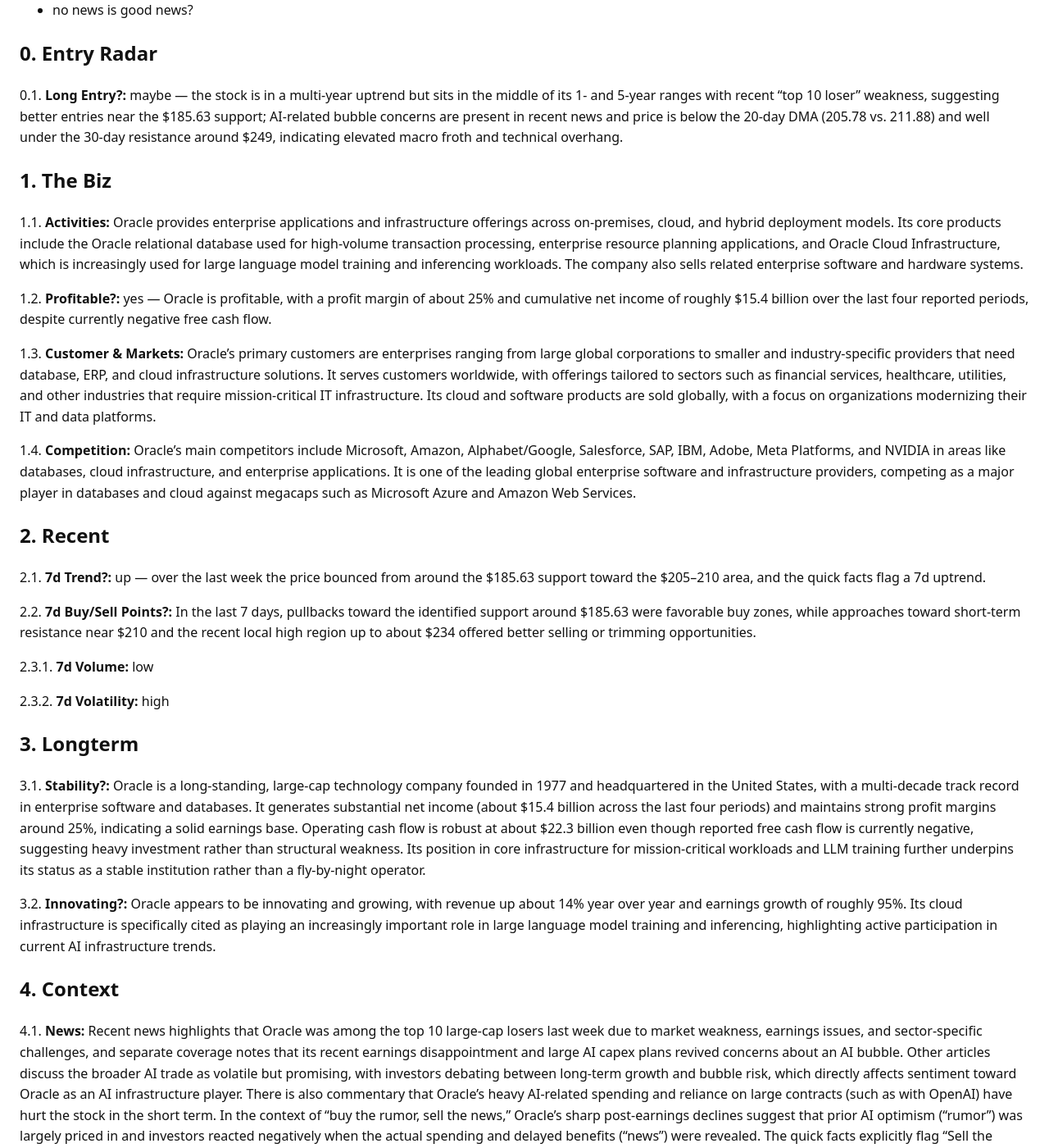
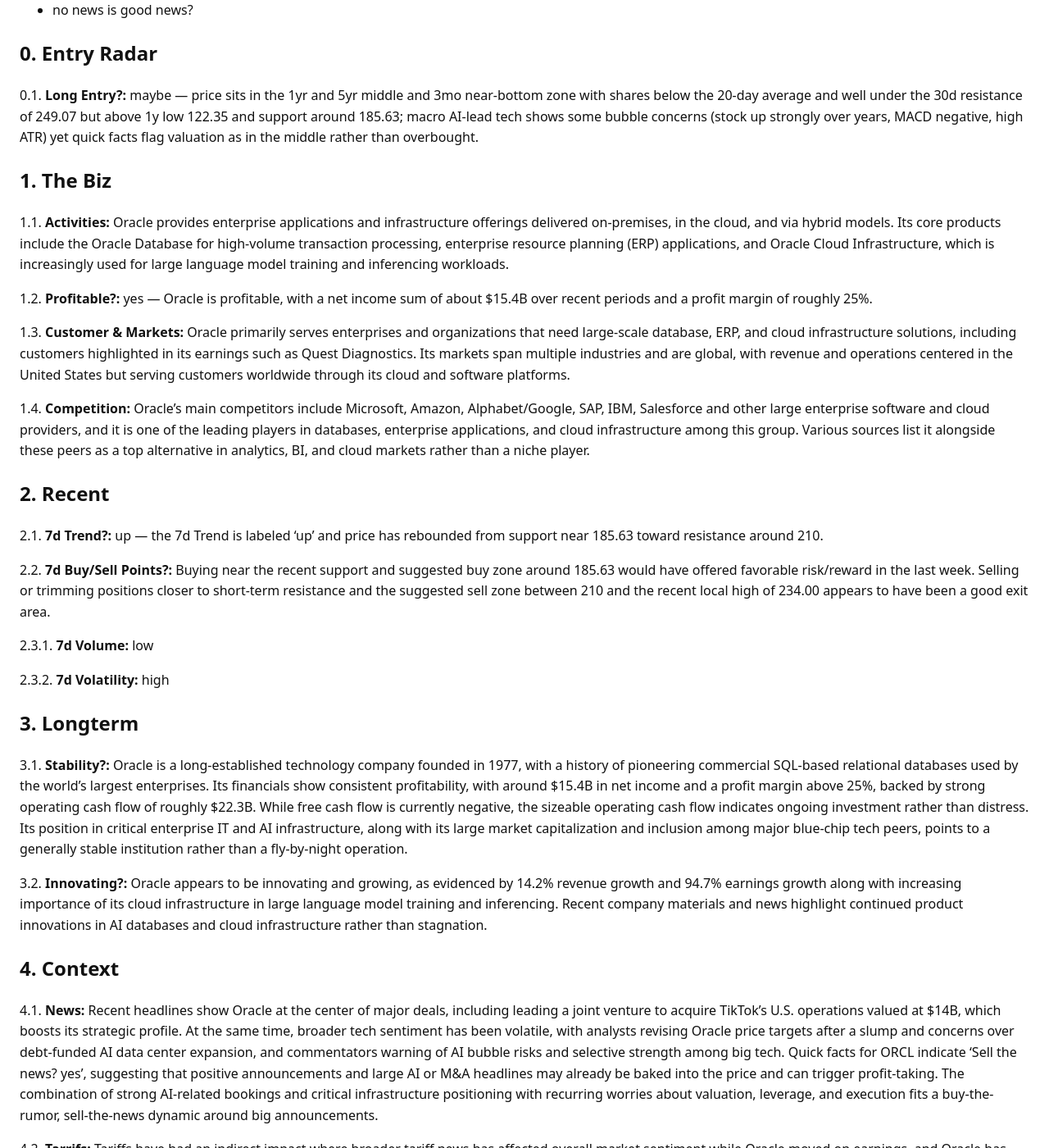
Before and after one commit to ryness/stonks, a Jekyll site: the page built from _reports/ORCL.md, in a window 1280 px wide and 1400 px high, scrolled down 735 px. Shown: the whole window at 82% size. Built offline with Jekyll 4.4.1, drawn with Linux system fonts in a browser that asks for light colours; some of the changed text lies outside the part shown.

Commit message:
Update report: rotation+GodsEye

```diff
--- a/_reports/ORCL.md
+++ b/_reports/ORCL.md
@@ -2,11 +2,11 @@
 layout: default
 title: "ORCL Stock Report"
 ticker: "ORCL"
-date: 2025-12-16
-generated_at: 2025-12-16T05:23:12.525801+00:00
-runtime_seconds: 25.48
+date: 2025-12-20
+generated_at: 2025-12-20T20:20:57.823795+00:00
+runtime_seconds: 21.32
 raw_markdown: |
-  **Generated:** <time class="js-local-time" datetime="2025-12-16T05:23:12.525801+00:00">2025-12-16 05:23 UTC</time> (runtime 25.48s)
+  **Generated:** <time class="js-local-time" datetime="2025-12-20T20:20:57.823795+00:00">2025-12-20 20:20 UTC</time> (runtime 21.32s)
 
   ![Oracle Corp logo](https://ryness.github.io/stonks/assets/logos/ORCL.svg)
 
@@ -53,23 +53,23 @@ raw_markdown: |
 
   ## 0. Entry Radar
 
-  0.1. **Long Entry?:** maybe — the stock is in a multi‑year uptrend but sits in the middle of its 1‑ and 5‑year ranges with recent "top 10 loser" weakness, suggesting better entries near the $185.63 support; AI‑related bubble concerns are present in recent news and price is below the 20‑day DMA (205.78 vs. 211.88) and well under the 30‑day resistance around $249, indicating elevated macro froth and technical overhang.
+  0.1. **Long Entry?:** maybe — price sits in the 1yr and 5yr middle and 3mo near-bottom zone with shares below the 20-day average and well under the 30d resistance of 249.07 but above 1y low 122.35 and support around 185.63; macro AI-lead tech shows some bubble concerns (stock up strongly over years, MACD negative, high ATR) yet quick facts flag valuation as in the middle rather than overbought.
 
   ## 1. The Biz
 
-  1.1. **Activities:** Oracle provides enterprise applications and infrastructure offerings across on‑premises, cloud, and hybrid deployment models. Its core products include the Oracle relational database used for high‑volume transaction processing, enterprise resource planning applications, and Oracle Cloud Infrastructure, which is increasingly used for large language model training and inferencing workloads. The company also sells related enterprise software and hardware systems.
+  1.1. **Activities:** Oracle provides enterprise applications and infrastructure offerings delivered on-premises, in the cloud, and via hybrid models. Its core products include the Oracle Database for high-volume transaction processing, enterprise resource planning (ERP) applications, and Oracle Cloud Infrastructure, which is increasingly used for large language model training and inferencing workloads.
 
-  1.2. **Profitable?:** yes — Oracle is profitable, with a profit margin of about 25% and cumulative net income of roughly $15.4 billion over the last four reported periods, despite currently negative free cash flow.
+  1.2. **Profitable?:** yes — Oracle is profitable, with a net income sum of about $15.4B over recent periods and a profit margin of roughly 25%.
 
-  1.3. **Customer & Markets:** Oracle's primary customers are enterprises ranging from large global corporations to smaller and industry‑specific providers that need database, ERP, and cloud infrastructure solutions. It serves customers worldwide, with offerings tailored to sectors such as financial services, healthcare, utilities, and other industries that require mission‑critical IT infrastructure. Its cloud and software products are sold globally, with a focus on organizations modernizing their IT and data platforms.
+  1.3. **Customer & Markets:** Oracle primarily serves enterprises and organizations that need large-scale database, ERP, and cloud infrastructure solutions, including customers highlighted in its earnings such as Quest Diagnostics. Its markets span multiple industries and are global, with revenue and operations centered in the United States but serving customers worldwide through its cloud and software platforms.
 
-  1.4. **Competition:** Oracle's main competitors include Microsoft, Amazon, Alphabet/Google, Salesforce, SAP, IBM, Adobe, Meta Platforms, and NVIDIA in areas like databases, cloud infrastructure, and enterprise applications. It is one of the leading global enterprise software and infrastructure providers, competing as a major player in databases and cloud against megacaps such as Microsoft Azure and Amazon Web Services.
+  1.4. **Competition:** Oracle's main competitors include Microsoft, Amazon, Alphabet/Google, SAP, IBM, Salesforce and other large enterprise software and cloud providers, and it is one of the leading players in databases, enterprise applications, and cloud infrastructure among this group. Various sources list it alongside these peers as a top alternative in analytics, BI, and cloud markets rather than a niche player.
 
   ## 2. Recent
 
-  2.1. **7d Trend?:** up — over the last week the price bounced from around the $185.63 support toward the $205–210 area, and the quick facts flag a 7d uptrend.
+  2.1. **7d Trend?:** up — the 7d Trend is labeled 'up' and price has rebounded from support near 185.63 toward resistance around 210.
 
-  2.2. **7d Buy/Sell Points?:** In the last 7 days, pullbacks toward the identified support around $185.63 were favorable buy zones, while approaches toward short‑term resistance near $210 and the recent local high region up to about $234 offered better selling or trimming opportunities.
+  2.2. **7d Buy/Sell Points?:** Buying near the recent support and suggested buy zone around 185.63 would have offered favorable risk/reward in the last week. Selling or trimming positions closer to short-term resistance and the suggested sell zone between 210 and the recent local high of 234.00 appears to have been a good exit area.
 
   2.3.1. **7d Volume:** low
 
@@ -77,15 +77,15 @@ raw_markdown: |
 
   ## 3. Longterm
 
-  3.1. **Stability?:** Oracle is a long‑standing, large‑cap technology company founded in 1977 and headquartered in the United States, with a multi‑decade track record in enterprise software and databases. It generates substantial net income (about $15.4 billion across the last four periods) and maintains strong profit margins around 25%, indicating a solid earnings base. Operating cash flow is robust at about $22.3 billion even though reported free cash flow is currently negative, suggesting heavy investment rather than structural weakness. Its position in core infrastructure for mission‑critical workloads and LLM training further underpins its status as a stable institution rather than a fly‑by‑night operator.
+  3.1. **Stability?:** Oracle is a long-established technology company founded in 1977, with a history of pioneering commercial SQL-based relational databases used by the world's largest enterprises. Its financials show consistent profitability, with around $15.4B in net income and a profit margin above 25%, backed by strong operating cash flow of roughly $22.3B. While free cash flow is currently negative, the sizeable operating cash flow indicates ongoing investment rather than distress. Its position in critical enterprise IT and AI infrastructure, along with its large market capitalization and inclusion among major blue-chip tech peers, points to a generally stable institution rather than a fly-by-night operation.
 
-  3.2. **Innovating?:** Oracle appears to be innovating and growing, with revenue up about 14% year over year and earnings growth of roughly 95%. Its cloud infrastructure is specifically cited as playing an increasingly important role in large language model training and inferencing, highlighting active participation in current AI infrastructure trends.
+  3.2. **Innovating?:** Oracle appears to be innovating and growing, as evidenced by 14.2% revenue growth and 94.7% earnings growth along with increasing importance of its cloud infrastructure in large language model training and inferencing. Recent company materials and news highlight continued product innovations in AI databases and cloud infrastructure rather than stagnation.
 
   ## 4. Context
 
-  4.1. **News:** Recent news highlights that Oracle was among the top 10 large‑cap losers last week due to market weakness, earnings issues, and sector‑specific challenges, and separate coverage notes that its recent earnings disappointment and large AI capex plans revived concerns about an AI bubble. Other articles discuss the broader AI trade as volatile but promising, with investors debating between long‑term growth and bubble risk, which directly affects sentiment toward Oracle as an AI infrastructure player. There is also commentary that Oracle's heavy AI‑related spending and reliance on large contracts (such as with OpenAI) have hurt the stock in the short term. In the context of "buy the rumor, sell the news," Oracle's sharp post‑earnings declines suggest that prior AI optimism ("rumor") was largely priced in and investors reacted negatively when the actual spending and delayed benefits ("news") were revealed. The quick facts explicitly flag "Sell the news? yes," consistent with this pattern of post‑announcement weakness.
+  4.1. **News:** Recent headlines show Oracle at the center of major deals, including leading a joint venture to acquire TikTok's U.S. operations valued at $14B, which boosts its strategic profile. At the same time, broader tech sentiment has been volatile, with analysts revising Oracle price targets after a slump and concerns over debt-funded AI data center expansion, and commentators warning of AI bubble risks and selective strength among big tech. Quick facts for ORCL indicate 'Sell the news? yes', suggesting that positive announcements and large AI or M&A headlines may already be baked into the price and can trigger profit-taking. The combination of strong AI-related bookings and critical infrastructure positioning with recurring worries about valuation, leverage, and execution fits a buy-the-rumor, sell-the-news dynamic around big announcements.
 
-  4.2. **Tarrifs:** unknown
+  4.2. **Tarrifs:** Tariffs have had an indirect impact where broader tariff news has affected overall market sentiment while Oracle moved on earnings, and Oracle has responded by offering products like Oracle Global Trade Management and new Cloud SCM capabilities to help customers mitigate tariff and trade-complexity costs. Direct, persistent tariff-driven pressure on Oracle's own stock is not clearly quantified in the provided data.
 
   ## 5. QuickRef
 
@@ -247,12 +247,12 @@ raw_markdown: |
     - 4.2 Tarrifs
   Asking OpenAI for analysis...
   Received response from OpenAI.
-  LLM raw output (truncated): {&quot;0.1&quot;:&quot;maybe — the stock is in a multi‑year uptrend but sits in the middle of its 1‑ and 5‑year ranges with recent “top 10 loser” weakness, suggesting better entries near the $185.63 support; AI‑related bubble concerns are present in recent news and price is below the 20‑day DMA (205.78 vs. 211.88) and well under the 30‑day resistance around $249, indicating elevated macro froth and technical overhang.&quot;,&quot;1.1&quot;:&quot;Oracle provides enterprise applications and infrastructure offerings across on‑premises, cloud, and hybrid deployment models. Its core products include the Oracle relational database us
+  LLM raw output (truncated): {&quot;0.1&quot;: &quot;maybe — price sits in the 1yr and 5yr middle and 3mo near-bottom zone with shares below the 20-day average and well under the 30d resistance of 249.07 but above 1y low 122.35 and support around 185.63; macro AI-lead tech shows some bubble concerns (stock up strongly over years, MACD negative, high ATR) yet quick facts flag valuation as in the middle rather than overbought.&quot;,&quot;1.1&quot;: &quot;Oracle provides enterprise applications and infrastructure offerings delivered on-premises, in the cloud, and via hybrid models. Its core products include the Oracle Database for high-volume transaction pro
   </code></pre>
   </details>
 ---
 
-**Generated:** <time class="js-local-time" datetime="2025-12-16T05:23:12.525801+00:00">2025-12-16 05:23 UTC</time> (runtime 25.48s)
+**Generated:** <time class="js-local-time" datetime="2025-12-20T20:20:57.823795+00:00">2025-12-20 20:20 UTC</time> (runtime 21.32s)
 
 ![Oracle Corp logo](https://ryness.github.io/stonks/assets/logos/ORCL.svg)
 
@@ -299,23 +299,23 @@ raw_markdown: |
 
 ## 0. Entry Radar
 
-0.1. **Long Entry?:** maybe — the stock is in a multi‑year uptrend but sits in the middle of its 1‑ and 5‑year ranges with recent "top 10 loser" weakness, suggesting better entries near the $185.63 support; AI‑related bubble concerns are present in recent news and price is below the 20‑day DMA (205.78 vs. 211.88) and well under the 30‑day resistance around $249, indicating elevated macro froth and technical overhang.
+0.1. **Long Entry?:** maybe — price sits in the 1yr and 5yr middle and 3mo near-bottom zone with shares below the 20-day average and well under the 30d resistance of 249.07 but above 1y low 122.35 and support around 185.63; macro AI-lead tech shows some bubble concerns (stock up strongly over years, MACD negative, high ATR) yet quick facts flag valuation as in the middle rather than overbought.
 
 ## 1. The Biz
 
-1.1. **Activities:** Oracle provides enterprise applications and infrastructure offerings across on‑premises, cloud, and hybrid deployment models. Its core products include the Oracle relational database used for high‑volume transaction processing, enterprise resource planning applications, and Oracle Cloud Infrastructure, which is increasingly used for large language model training and inferencing workloads. The company also sells related enterprise software and hardware systems.
+1.1. **Activities:** Oracle provides enterprise applications and infrastructure offerings delivered on-premises, in the cloud, and via hybrid models. Its core products include the Oracle Database for high-volume transaction processing, enterprise resource planning (ERP) applications, and Oracle Cloud Infrastructure, which is increasingly used for large language model training and inferencing workloads.
 
-1.2. **Profitable?:** yes — Oracle is profitable, with a profit margin of about 25% and cumulative net income of roughly $15.4 billion over the last four reported periods, despite currently negative free cash flow.
+1.2. **Profitable?:** yes — Oracle is profitable, with a net income sum of about $15.4B over recent periods and a profit margin of roughly 25%.
 
-1.3. **Customer & Markets:** Oracle's primary customers are enterprises ranging from large global corporations to smaller and industry‑specific providers that need database, ERP, and cloud infrastructure solutions. It serves customers worldwide, with offerings tailored to sectors such as financial services, healthcare, utilities, and other industries that require mission‑critical IT infrastructure. Its cloud and software products are sold globally, with a focus on organizations modernizing their IT and data platforms.
+1.3. **Customer & Markets:** Oracle primarily serves enterprises and organizations that need large-scale database, ERP, and cloud infrastructure solutions, including customers highlighted in its earnings such as Quest Diagnostics. Its markets span multiple industries and are global, with revenue and operations centered in the United States but serving customers worldwide through its cloud and software platforms.
 
-1.4. **Competition:** Oracle's main competitors include Microsoft, Amazon, Alphabet/Google, Salesforce, SAP, IBM, Adobe, Meta Platforms, and NVIDIA in areas like databases, cloud infrastructure, and enterprise applications. It is one of the leading global enterprise software and infrastructure providers, competing as a major player in databases and cloud against megacaps such as Microsoft Azure and Amazon Web Services.
+1.4. **Competition:** Oracle's main competitors include Microsoft, Amazon, Alphabet/Google, SAP, IBM, Salesforce and other large enterprise software and cloud providers, and it is one of the leading players in databases, enterprise applications, and cloud infrastructure among this group. Various sources list it alongside these peers as a top alternative in analytics, BI, and cloud markets rather than a niche player.
 
 ## 2. Recent
 
-2.1. **7d Trend?:** up — over the last week the price bounced from around the $185.63 support toward the $205–210 area, and the quick facts flag a 7d uptrend.
+2.1. **7d Trend?:** up — the 7d Trend is labeled 'up' and price has rebounded from support near 185.63 toward resistance around 210.
 
-2.2. **7d Buy/Sell Points?:** In the last 7 days, pullbacks toward the identified support around $185.63 were favorable buy zones, while approaches toward short‑term resistance near $210 and the recent local high region up to about $234 offered better selling or trimming opportunities.
+2.2. **7d Buy/Sell Points?:** Buying near the recent support and suggested buy zone around 185.63 would have offered favorable risk/reward in the last week. Selling or trimming positions closer to short-term resistance and the suggested sell zone between 210 and the recent local high of 234.00 appears to have been a good exit area.
 
 2.3.1. **7d Volume:** low
 
@@ -323,15 +323,15 @@ raw_markdown: |
 
 ## 3. Longterm
 
-3.1. **Stability?:** Oracle is a long‑standing, large‑cap technology company founded in 1977 and headquartered in the United States, with a multi‑decade track record in enterprise software and databases. It generates substantial net income (about $15.4 billion across the last four periods) and maintains strong profit margins around 25%, indicating a solid earnings base. Operating cash flow is robust at about $22.3 billion even though reported free cash flow is currently negative, suggesting heavy investment rather than structural weakness. Its position in core infrastructure for mission‑critical workloads and LLM training further underpins its status as a stable institution rather than a fly‑by‑night operator.
+3.1. **Stability?:** Oracle is a long-established technology company founded in 1977, with a history of pioneering commercial SQL-based relational databases used by the world's largest enterprises. Its financials show consistent profitability, with around $15.4B in net income and a profit margin above 25%, backed by strong operating cash flow of roughly $22.3B. While free cash flow is currently negative, the sizeable operating cash flow indicates ongoing investment rather than distress. Its position in critical enterprise IT and AI infrastructure, along with its large market capitalization and inclusion among major blue-chip tech peers, points to a generally stable institution rather than a fly-by-night operation.
 
-3.2. **Innovating?:** Oracle appears to be innovating and growing, with revenue up about 14% year over year and earnings growth of roughly 95%. Its cloud infrastructure is specifically cited as playing an increasingly important role in large language model training and inferencing, highlighting active participation in current AI infrastructure trends.
+3.2. **Innovating?:** Oracle appears to be innovating and growing, as evidenced by 14.2% revenue growth and 94.7% earnings growth along with increasing importance of its cloud infrastructure in large language model training and inferencing. Recent company materials and news highlight continued product innovations in AI databases and cloud infrastructure rather than stagnation.
 
 ## 4. Context
 
-4.1. **News:** Recent news highlights that Oracle was among the top 10 large‑cap losers last week due to market weakness, earnings issues, and sector‑specific challenges, and separate coverage notes that its recent earnings disappointment and large AI capex plans revived concerns about an AI bubble. Other articles discuss the broader AI trade as volatile but promising, with investors debating between long‑term growth and bubble risk, which directly affects sentiment toward Oracle as an AI infrastructure player. There is also commentary that Oracle's heavy AI‑related spending and reliance on large contracts (such as with OpenAI) have hurt the stock in the short term. In the context of "buy the rumor, sell the news," Oracle's sharp post‑earnings declines suggest that prior AI optimism ("rumor") was largely priced in and investors reacted negatively when the actual spending and delayed benefits ("news") were revealed. The quick facts explicitly flag "Sell the news? yes," consistent with this pattern of post‑announcement weakness.
+4.1. **News:** Recent headlines show Oracle at the center of major deals, including leading a joint venture to acquire TikTok's U.S. operations valued at $14B, which boosts its strategic profile. At the same time, broader tech sentiment has been volatile, with analysts revising Oracle price targets after a slump and concerns over debt-funded AI data center expansion, and commentators warning of AI bubble risks and selective strength among big tech. Quick facts for ORCL indicate 'Sell the news? yes', suggesting that positive announcements and large AI or M&A headlines may already be baked into the price and can trigger profit-taking. The combination of strong AI-related bookings and critical infrastructure positioning with recurring worries about valuation, leverage, and execution fits a buy-the-rumor, sell-the-news dynamic around big announcements.
 
-4.2. **Tarrifs:** unknown
+4.2. **Tarrifs:** Tariffs have had an indirect impact where broader tariff news has affected overall market sentiment while Oracle moved on earnings, and Oracle has responded by offering products like Oracle Global Trade Management and new Cloud SCM capabilities to help customers mitigate tariff and trade-complexity costs. Direct, persistent tariff-driven pressure on Oracle's own stock is not clearly quantified in the provided data.
 
 ## 5. QuickRef
 
@@ -493,6 +493,6 @@ Dispatching bullets to OpenAI:
   - 4.2 Tarrifs
 Asking OpenAI for analysis...
 Received response from OpenAI.
-LLM raw output (truncated): {&quot;0.1&quot;:&quot;maybe — the stock is in a multi‑year uptrend but sits in the middle of its 1‑ and 5‑year ranges with recent “top 10 loser” weakness, suggesting better entries near the $185.63 support; AI‑related bubble concerns are present in recent news and price is below the 20‑day DMA (205.78 vs. 211.88) and well under the 30‑day resistance around $249, indicating elevated macro froth and technical overhang.&quot;,&quot;1.1&quot;:&quot;Oracle provides enterprise applications and infrastructure offerings across on‑premises, cloud, and hybrid deployment models. Its core products include the Oracle relational database us
+LLM raw output (truncated): {&quot;0.1&quot;: &quot;maybe — price sits in the 1yr and 5yr middle and 3mo near-bottom zone with shares below the 20-day average and well under the 30d resistance of 249.07 but above 1y low 122.35 and support around 185.63; macro AI-lead tech shows some bubble concerns (stock up strongly over years, MACD negative, high ATR) yet quick facts flag valuation as in the middle rather than overbought.&quot;,&quot;1.1&quot;: &quot;Oracle provides enterprise applications and infrastructure offerings delivered on-premises, in the cloud, and via hybrid models. Its core products include the Oracle Database for high-volume transaction pro
 </code></pre>
 </details>
```
Also changed, not shown: other parts of _reports/ORCL.md (+2 -2 lines), _reports/GODSEYE.md (+28 -20 lines).
